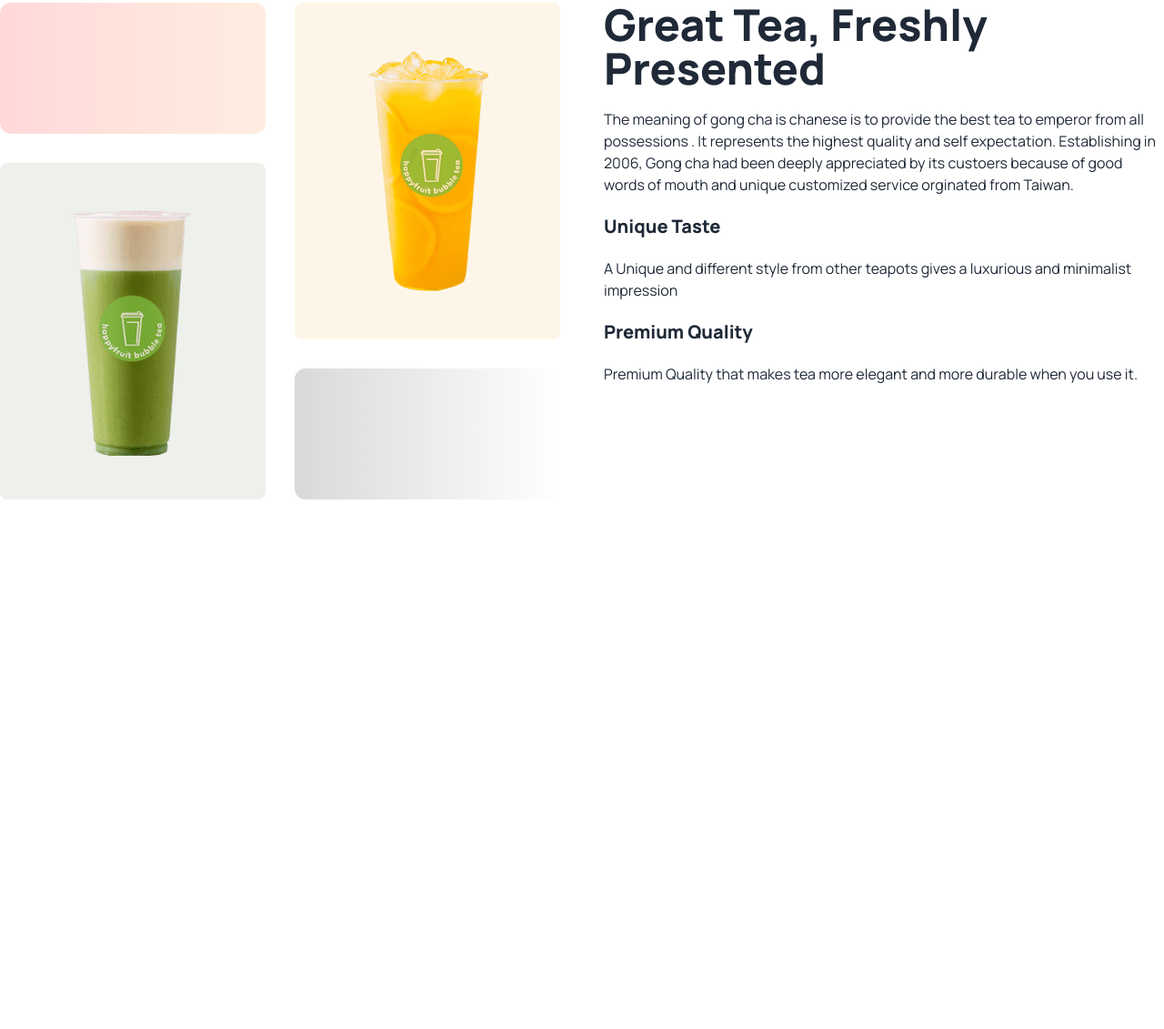
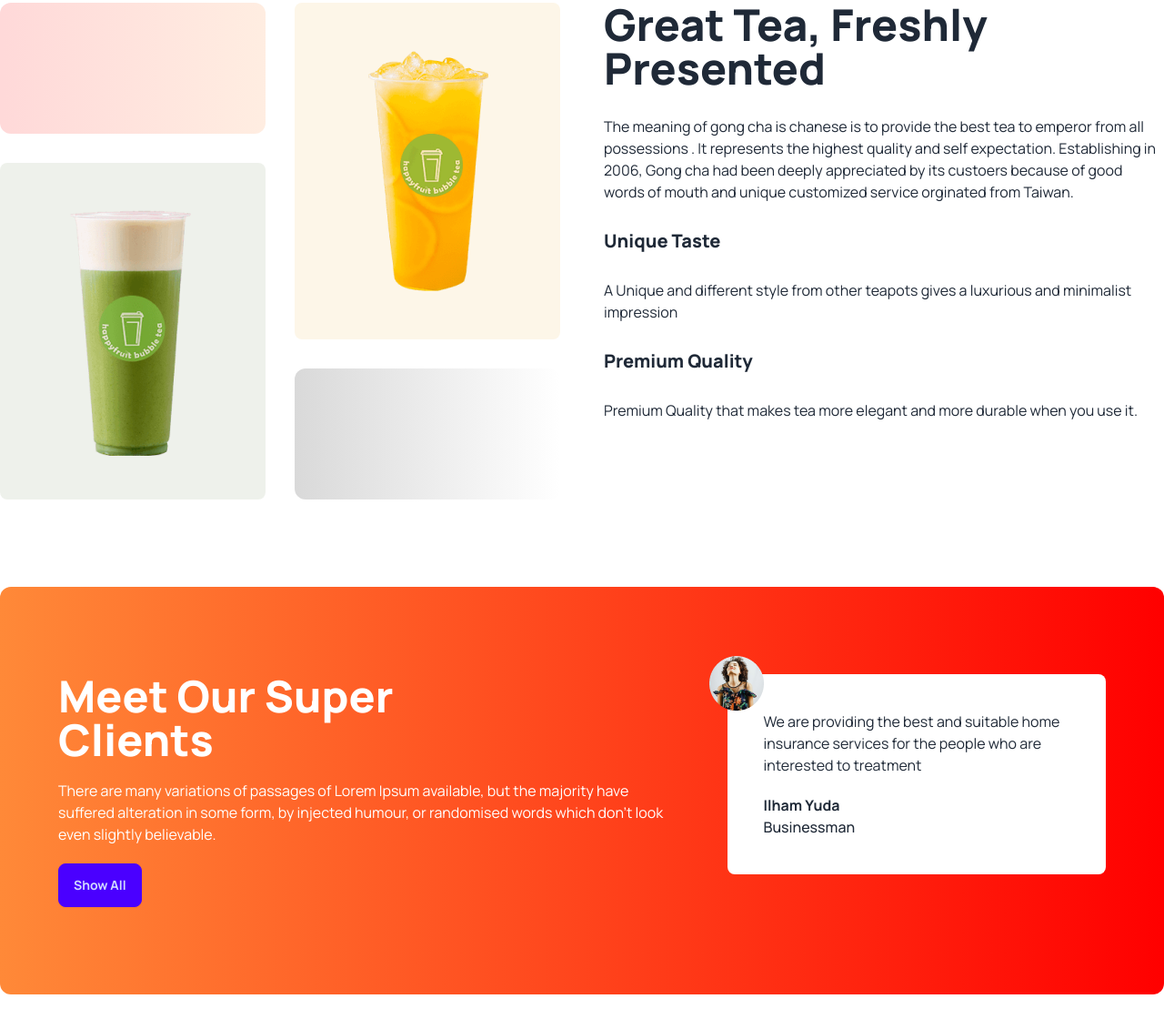
Before and after one commit to Sangma83/tea-website-in-tailwind, a plain HTML site: page index.html in a window 1280 px wide. Shown: the part 1142-2273 px from the top of the page at 91% size. Before the commit the page ends 1787 px from the top, so only its background shows below. Drawn offline with nearby package versions, Linux system fonts and the light colour scheme.

Commit message:
created client section

```diff
--- a/index.html
+++ b/index.html
@@ -117,14 +117,32 @@
            <div class="row-span-2 bg-[#5776391A] rounded-lg px-8 py-12 flex justify-center items-center"><img src="images/fresh-2.png" alt=""></div>
            <div class="rounded-xl bg-gradient-to-r from-[#D9D9D9] to-[#FFFFFF] h-36"></div>
       </div>
-      <div class="space-y-5 flex-1">
+      <div class="space-y-7 flex-1">
         <h3 class="text-5xl font-extrabold">Great Tea, Freshly<br>Presented</h3>
-        <p>The meaning of gong cha is chanese is to provide the best tea to emperor from all possessions . It represents the highest quality and self expectation. Establishing in 2006, Gong cha had been deeply appreciated by its custoers  because of good words of mouth and unique customized service orginated from Taiwan.</p>
-        <h4 class="text-xl font-extrabold">Unique Taste</h4>
+        <p class="mt-5">The meaning of gong cha is chanese is to provide the best tea to emperor from all possessions . It represents the highest quality and self expectation. Establishing in 2006, Gong cha had been deeply appreciated by its custoers  because of good words of mouth and unique customized service orginated from Taiwan.</p>
+        <h4 class="text-xl font-extrabold mt-8">Unique Taste</h4>
         <p>A Unique and different style from other teapots gives a luxurious and minimalist impression</p>
         <h4 class="text-xl font-extrabold mt-8">Premium Quality</h4>
         <p>Premium Quality that makes tea more elegant and more durable when you use it.</p>
+      </div>
+     </section>
 
+     <!-- super client section  -->
+     <section class="flex flex-col lg:flex-row gap-12 my-24 rounded-xl bg-gradient-to-r from-[#FF8938] to-[#F00] px-16 py-24">
+      <div class="space-y-5">
+        <h2 class="text-5xl font-extrabold text-white">Meet Our Super
+          <br>Clients</h2>
+          <p class="text-white">There are many variations of passages of Lorem Ipsum available, but the majority have suffered alteration in some form, by injected humour, or randomised words which don't look even slightly believable. </p>
+          <button class="btn btn-primary">Show All</button>
+      </div>
+      <div>
+        <!-- review -->
+        <div class="relative p-10 rounded-lg bg-white">
+          <img class="absolute -top-5 -left-5" src="images/client.png" alt="">
+          <p>We are providing the best and suitable home insurance services for the people who are interested to treatment</p>
+          <h4 class="font-bold mt-5">Ilham Yuda</h4>
+          <p class="font-medium">Businessman</p>
+        </div>
       </div>
 
      </section>
```
